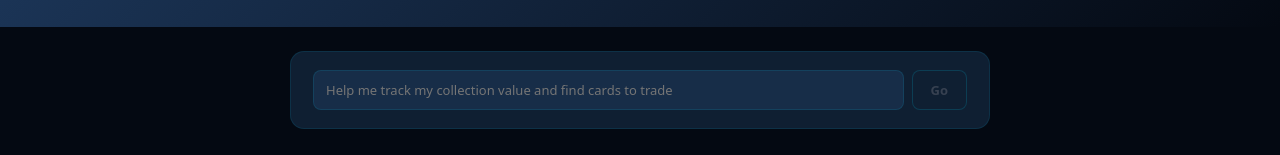
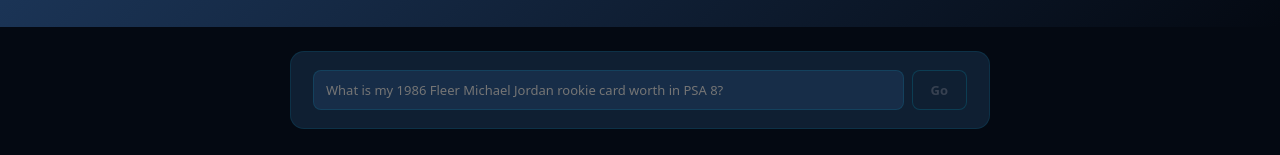
Before and after one commit to CR-AudioViz-AI/javari-card-vault, a Next.js app: page / in a window 1280 px wide. Shown: the part 279-434 px from the top of the page. Built offline with nearby package versions, Linux system fonts and the light colour scheme.

Commit message:
feat: full AI homepage — CR AudioViz AI EIN 39-3646201

```diff
--- a/app/page.tsx
+++ b/app/page.tsx
@@ -19,7 +19,7 @@
     </section>
     <section style={{maxWidth:700,margin:"0 auto",padding:"24px 20px 0"}}>
       <div style={{background:"#0F1F32",border:"1px solid rgba(0,180,216,0.12)",borderRadius:14,padding:"18px 22px"}}>
-        <div style={{display:"flex",gap:8}}><input value={i} onChange={e=>setI(e.target.value)} onKeyDown={e=>e.key==="Enter"&&go()} placeholder="Help me track my collection value and find cards to trade" style={{flex:1,background:"#172D48",border:"1px solid rgba(0,180,216,0.15)",borderRadius:8,padding:"10px 12px",color:"#e2e8f0",fontSize:13,outline:"none",fontFamily:"system-ui"}}/>
+        <div style={{display:"flex",gap:8}}><input value={i} onChange={e=>setI(e.target.value)} onKeyDown={e=>e.key==="Enter"&&go()} placeholder="What is my 1986 Fleer Michael Jordan rookie card worth in PSA 8?" style={{flex:1,background:"#172D48",border:"1px solid rgba(0,180,216,0.15)",borderRadius:8,padding:"10px 12px",color:"#e2e8f0",fontSize:13,outline:"none",fontFamily:"system-ui"}}/>
         <button onClick={go} disabled={l||!i.trim()} style={{background:l||!i.trim()?"#0F1F32":"#1E3A5F",color:l||!i.trim()?"#374151":"#FF0800",border:"1px solid rgba(0,180,216,0.2)",borderRadius:8,padding:"10px 18px",fontSize:13,fontWeight:700,cursor:l||!i.trim()?"not-allowed":"pointer",fontFamily:"system-ui"}}>{l?"...":"Go"}</button></div>
         {o&&<pre style={{marginTop:12,padding:"12px",background:"rgba(0,180,216,0.05)",border:"1px solid rgba(0,180,216,0.1)",borderRadius:8,fontSize:13,color:"#e2e8f0",lineHeight:1.65,whiteSpace:"pre-wrap",fontFamily:"system-ui",maxHeight:300,overflowY:"auto",margin:"12px 0 0"}}>{o}</pre>}
       </div>
```
